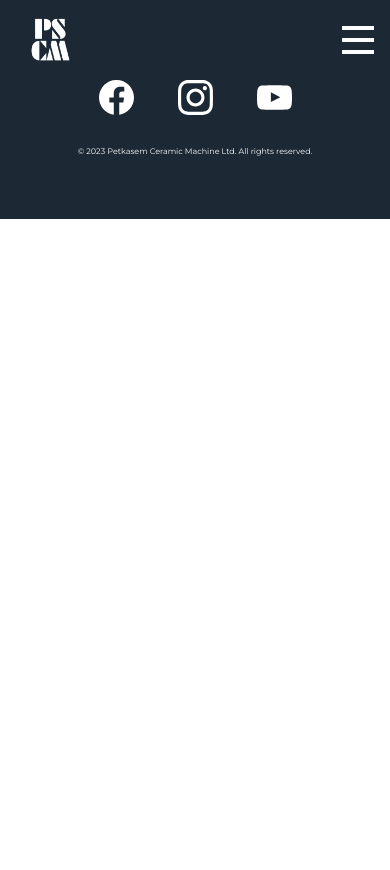
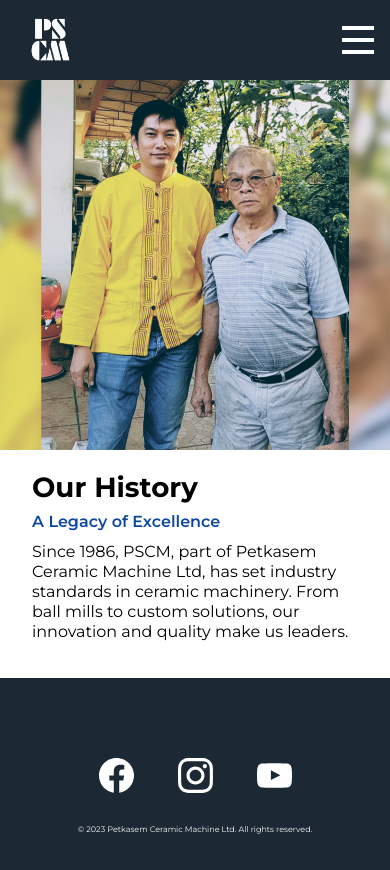
Before and after one commit to stateless-x/pscm, a React (Vite) app: page /about-us in a window 390 px wide. Shown: the top 870 px of the page. Before the commit the page ends 844 px from the top, so only its background shows below. Built offline with nearby package versions, Linux system fonts and the light colour scheme.

Commit message:
add about page: history section

```diff
--- a/src/App.jsx
+++ b/src/App.jsx
@@ -4,6 +4,7 @@ import { Routes, Route } from "react-router-dom";
 import NavBar from "./components/NavBar";
 import Home from "./pages/Home";
 import Contact from "./pages/Contact";
+import About from "./pages/About";
 import Footer from "./components/Footer";
 import { ScreenSizeContext } from "./util/ScreenSizeContext";
 
@@ -30,7 +31,8 @@ function App() {
         <Routes>
           <Route path="/" element={<Home />} />
           <Route path="/contact-us" element={<Contact />} />
-          {/* <Route path='*' element={<NotFound/>} /> */}
+          <Route path="/about-us" element={<About />} />
+          {/* <Route path='*' element={<Home />} /> */}
         </Routes>
         <Footer/>
       </ScreenSizeContext.Provider>
--- a/src/components/Footer.jsx
+++ b/src/components/Footer.jsx
@@ -1,8 +1,9 @@
+import { NavLink } from "react-router-dom";
 import "../styles/footer.css";
 import logo from "../assets/pscm-logo-light.png";
-import fb from "../assets/fb.svg"
-import ig from "../assets/ig.svg"
-import yt from "../assets/yt.svg"
+import fb from "../assets/fb.svg";
+import ig from "../assets/ig.svg";
+import yt from "../assets/yt.svg";
 
 function Footer() {
   return (
@@ -15,9 +16,18 @@ function Footer() {
           <div className="footer-head">
             <h5>Our Services</h5>
             <ul>
+              <NavLink to="/products">
                 <li>Products</li>
+              </NavLink>
+              <NavLink to="/about-us">
                 <li>About Us</li>
+              </NavLink>
+              <NavLink to="http://www.pscmceramic.com/index.htm">
+                <li>Legacy Site</li>
+              </NavLink>
+              <NavLink to="/terms-and-conditions">
                 <li>Terms and Conditions</li>
+              </NavLink>
             </ul>
           </div>
           <div className="footer-head">
@@ -38,9 +48,15 @@ function Footer() {
           </div>
         </div>
         <div className="footer-social">
+          <NavLink to="https://www.facebook.com/petkasem.ceramicmachine">
             <img src={fb} alt="" />
+          </NavLink>
+          <NavLink to="https://www.instagram.com">
             <img src={ig} alt="" />
+          </NavLink>
+          <NavLink to="https://www.youtube.com/@aritut/featured">
             <img src={yt} alt="" />
+          </NavLink>
         </div>
         <div className="right-reserved">
           <p>© 2023 Petkasem Ceramic Machine Ltd. All rights reserved.</p>
--- a/src/components/NavBar.jsx
+++ b/src/components/NavBar.jsx
@@ -41,7 +41,7 @@ function NavLinks({ isOpen }) {
       <NavLink to="/products" className="nav-link">
         <li>Products</li>
       </NavLink>
-      <NavLink to="/about" className="nav-link">
+      <NavLink to="/about-us" className="nav-link">
         <li>About Us</li>
       </NavLink>
       <NavLink to="/industries" className="nav-link">
--- /dev/null
+++ b/src/pages/About.jsx
@@ -0,0 +1,24 @@
+import "../styles/about.css";
+import HistoryImage from "../assets/history-image.png";
+function About() {
+  return (
+    <>
+      <div className="history-container">
+        <div className="history-description">
+          <h2>Our History</h2>
+          <h3>A Legacy of Excellence</h3>
+          <p>
+            Since 1986, PSCM, part of Petkasem Ceramic Machine Ltd, has set
+            industry standards in ceramic machinery. From ball mills to custom
+            solutions, our innovation and quality make us leaders.
+          </p>
+        </div>
+        <div className="history-image">
+          <img src={HistoryImage} alt="pscm-historical-image" />
+        </div>
+      </div>
+    </>
+  );
+}
+
+export default About;
--- /dev/null
+++ b/src/styles/about.css
@@ -0,0 +1,64 @@
+.history-container {
+  display: flex;
+  min-height: 35rem;
+  padding-top: 80px;
+  margin: 0 5rem;
+  gap: 4rem;
+  justify-content: center;
+}
+
+.history-description {
+  display: flex;
+  flex-direction: column;
+  max-width: 28rem;
+  justify-content: center;
+  margin: 2rem 4rem;
+}
+
+.history-image {
+  display: flex;
+  max-width: 800px;
+  max-height: 600px;
+  align-self: center;
+  /* margin: 1rem; */
+  /* padding: 1rem; */
+}
+
+.history-description > h3 {
+  color: var(--highlight);
+  font-weight: 600;
+}
+.history-description > p{
+    line-height: 1.25rem;
+}
+
+.history-description > * {
+  padding-bottom: 0.75rem;
+}
+
+@media (max-width: 1024px) {
+  .history-container {
+    flex-direction: column-reverse;
+    gap: 0;
+    margin: 0;
+  }
+
+  .history-description {
+    max-width: 36rem;
+    align-self: center;
+  }
+}
+
+@media (max-width: 480px) {
+  .history-container {
+    padding-top: 0;
+  }
+
+  .history-description {
+    margin: 1.5rem 2rem;
+  }
+
+  .history-image {
+    min-width: 800px;
+  }
+}
```
Also changed, not shown: src/assets/history-image.png (added). Lines whose indentation alone changed are shown as unchanged.
